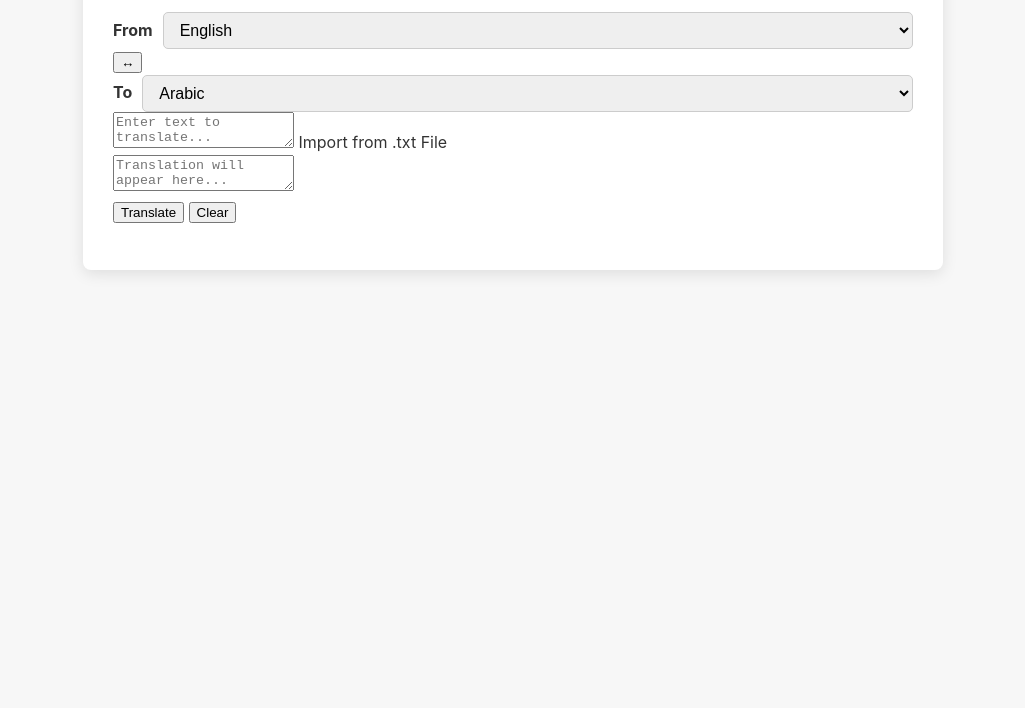
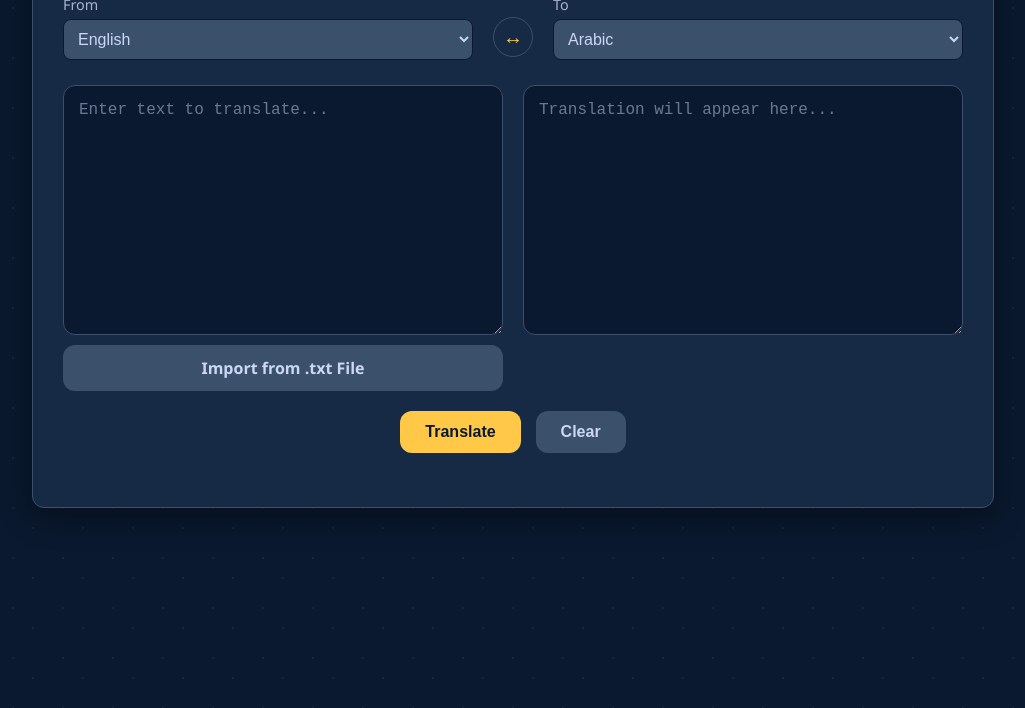
Before and after one commit to MasonAintIt/translate, a plain HTML site: page index.html in a window 1280 px wide. Shown: the part 132-840 px from the top of the page, without its empty margins (127-1152 px from the left). Before the commit the page ends 800 px from the top, so only its background shows below. Drawn offline with Linux system fonts and the light colour scheme.

Commit message:
Update style.css

```diff
--- a/style.css
+++ b/style.css
@@ -1,98 +1,202 @@
-/* --- Basic Styling --- */
+/* Using CSS variables for an easy-to-manage theme */
+:root {
+    --navy-dark: #0A192F;    /* Deep sea blue */
+    --navy-light: #172a45;   /* Lighter container background */
+    --slate-blue: #3A506B;   /* Text area and select background */
+    --off-white: #CCD6F6;    /* Main text color */
+    --accent-gold: #FFC947;  /* Buttons and highlights */
+    --accent-gold-darker: #e6b540; /* Button hover */
+    --border-radius: 12px;   /* Consistent rounded corners */
+}
+
+/* --- General Body & Background Styling --- */
 body {
-    font-family: -apple-system, BlinkMacSystemFont, "Segoe UI", Roboto, Helvetica, Arial, sans-serif;
-    line-height: 1.6;
+    font-family: 'Segoe UI', Tahoma, Geneva, Verdana, sans-serif;
     margin: 0;
     padding: 20px;
-    background-color: #f7f7f7;
-    color: #333;
+    background-color: var(--navy-dark);
+    color: var(--off-white);
+    display: flex;
+    justify-content: center;
+    align-items: flex-start;
+    min-height: 100vh;
+    background-image:
+        radial-gradient(circle at 20% 20%, rgba(255, 255, 255, 0.05) 1px, transparent 1px),
+        radial-gradient(circle at 80% 80%, rgba(255, 255, 255, 0.05) 1px, transparent 1px);
+    background-size: 50px 50px;
 }
 
+/* --- Main Container --- */
 .container {
-    max-width: 800px;
-    margin: auto;
-    background: #fff;
-    padding: 30px;
-    border-radius: 8px;
-    box-shadow: 0 4px 15px rgba(0,0,0,0.1);
+    width: 100%;
+    max-width: 900px;
+    background: var(--navy-light);
+    border-radius: var(--border-radius);
+    box-shadow: 0 10px 30px rgba(0, 0, 0, 0.4);
+    border: 1px solid var(--slate-blue);
+    padding: 20px 30px;
 }
 
-h1 {
-    color: #0056b3;
+header h1 {
+    text-align: center;
+    color: var(--accent-gold);
+    font-weight: 600;
+    display: flex;
+    justify-content: center;
+    align-items: center;
+    gap: 15px;
 }
 
-/* --- Translator Controls Styling --- */
-.translator-controls {
+/* --- Controls for Language Selection --- */
+.language-controls {
     display: flex;
-    flex-direction: column; /* Stack controls vertically */
-    gap: 20px; /* space between elements */
-    padding: 20px;
-    background-color: #eef;
-    border: 1px solid #cce;
-    border-radius: 8px;
+    justify-content: space-between;
+    align-items: center;
     margin-bottom: 25px;
 }
 
 .language-picker {
     display: flex;
-    align-items: center;
-    gap: 10px;
+    flex-direction: column;
+    gap: 5px;
+    flex: 1;
 }
 
 .language-picker label {
-    font-weight: bold;
-    color: #333;
+    font-size: 0.9em;
+    color: var(--off-white);
+    opacity: 0.8;
 }
 
 select {
-    padding: 8px 12px;
-    border: 1px solid #ccc;
-    border-radius: 5px;
+    width: 100%;
+    padding: 10px;
+    background-color: var(--slate-blue);
+    color: var(--off-white);
+    border: 1px solid var(--navy-dark);
+    border-radius: 8px;
     font-size: 16px;
-    flex-grow: 1; /* Allows select to grow and fill space */
+    cursor: pointer;
 }
 
-.buttons-container {
-    display: flex;
-    gap: 15px;
+.icon-btn {
+    background: none;
+    border: 1px solid var(--slate-blue);
+    color: var(--accent-gold);
+    font-size: 20px;
+    cursor: pointer;
+    border-radius: 50%;
+    width: 40px;
+    height: 40px;
+    margin: 0 20px;
+    margin-top: 20px; /* Aligns with select boxes */
+    transition: background-color 0.2s, transform 0.2s;
+}
+.icon-btn:hover {
+    background-color: var(--slate-blue);
+    transform: scale(1.1);
 }
 
-.translate-btn {
-    padding: 10px 22px;
-    font-size: 16px;
-    color: #fff;
-    background-color: #007bff;
-    border: none;
-    border-radius: 5px;
-    cursor: pointer;
-    transition: background-color 0.2s;
+/* --- Input/Output Panel --- */
+.translator-io-panel {
+    display: flex;
+    gap: 20px;
+    margin-bottom: 20px;
 }
 
-.translate-btn:hover {
-    background-color: #0056b3;
+.io-box {
+    flex: 1;
+    display: flex;
+    flex-direction: column;
 }
 
-#reset-btn {
-    background-color: #6c757d;
+textarea {
+    width: 100%;
+    height: 250px;
+    padding: 15px;
+    background-color: var(--navy-dark);
+    color: var(--off-white);
+    border: 1px solid var(--slate-blue);
+    border-radius: var(--border-radius);
+    font-size: 16px;
+    resize: vertical;
+    box-sizing: border-box; /* Important for consistent sizing */
+}
+textarea::placeholder {
+    color: var(--off-white);
+    opacity: 0.5;
 }
 
-#reset-btn:hover {
-    background-color: #5a6268;
+/* --- Buttons --- */
+.action-buttons {
+    display: flex;
+    justify-content: center;
+    gap: 15px;
+    margin-bottom: 15px;
 }
 
-#status-message {
-    font-style: italic;
-    color: #555;
-    min-height: 1em; /* Prevents layout shift when text appears */
+.btn {
+    padding: 12px 25px;
+    border: none;
+    border-radius: var(--border-radius);
+    font-size: 16px;
+    font-weight: bold;
+    cursor: pointer;
+    transition: background-color 0.2s, transform 0.1s;
+}
+.btn:active {
+    transform: translateY(1px);
 }
 
-/* --- Content Styling --- */
-#content-area {
-    border-top: 1px solid #eee;
-    padding-top: 20px;
+.primary-btn {
+    background-color: var(--accent-gold);
+    color: var(--navy-dark);
+}
+.primary-btn:hover {
+    background-color: var(--accent-gold-darker);
 }
 
-/* Style for Right-to-Left text like Arabic */
-#arabic-content {
-    text-align: right;
+.secondary-btn {
+    background-color: var(--slate-blue);
+    color: var(--off-white);
 }
+.secondary-btn:hover {
+    background-color: #4a6582; /* Slightly lighter slate */
+}
+
+.file-btn {
+    margin-top: 10px;
+    text-align: center;
+    background-color: var(--slate-blue);
+    color: var(--off-white);
+}
+.file-btn:hover {
+    background-color: #4a6582;
+}
+
+
+/* --- Status Message --- */
+#status-message {
+    text-align: center;
+    min-height: 1.2em;
+    color: var(--accent-gold);
+    font-style: italic;
+}
+
+/* --- Responsive Design for smaller screens --- */
+@media (max-width: 768px) {
+    body {
+        padding: 10px;
+    }
+    .translator-io-panel {
+        flex-direction: column;
+    }
+    .language-controls {
+        flex-direction: column;
+        gap: 15px;
+    }
+    .icon-btn {
+        margin-top: 0;
+        transform: rotate(90deg); /* Better for vertical layout */
+    }
+}
```
